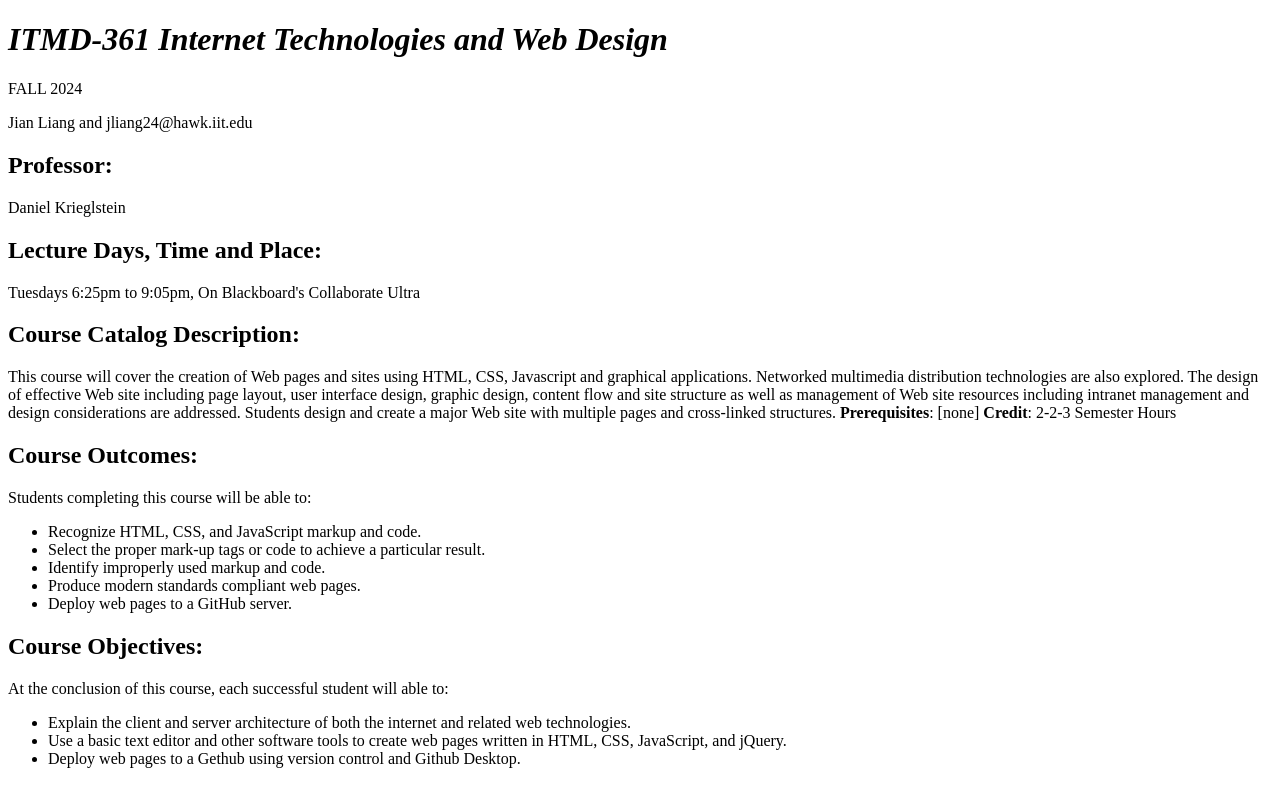
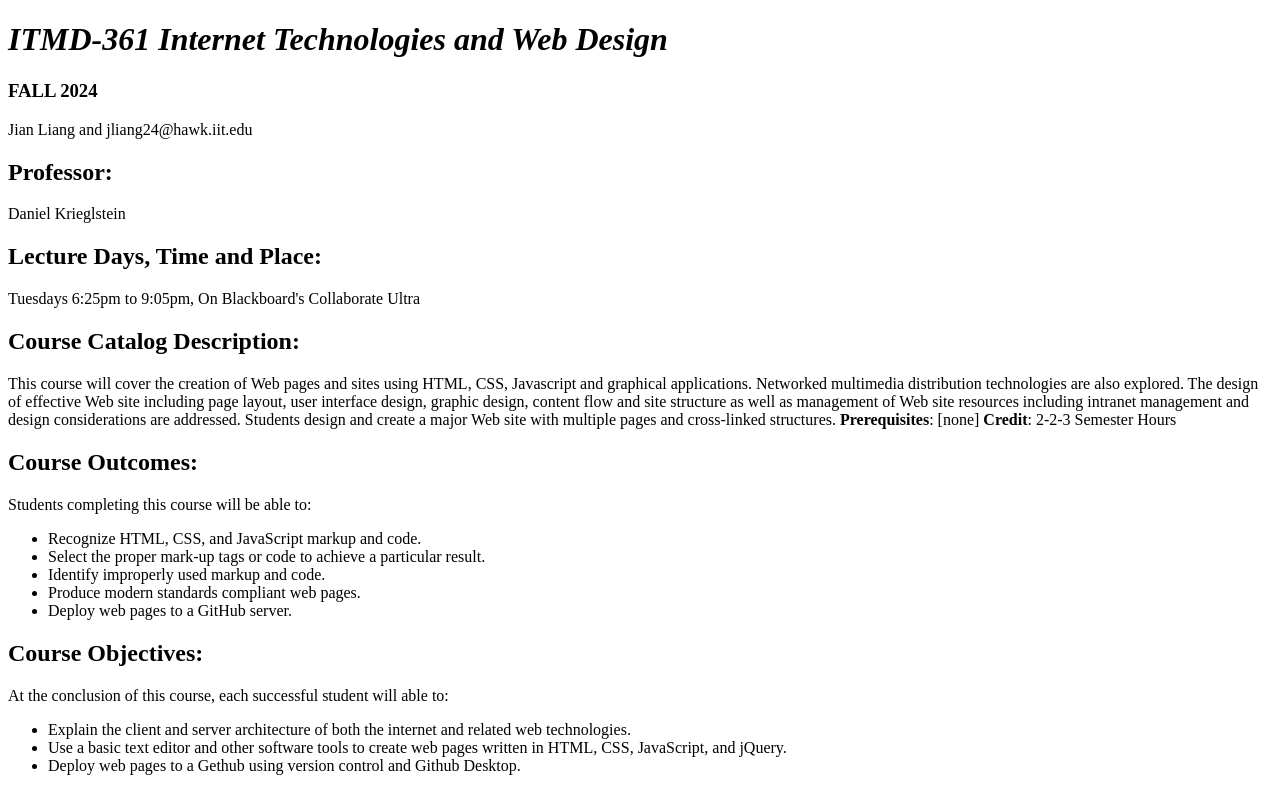
Before and after one commit to immmbusyla/webdev_lab2, a plain HTML site: page index.html in a window 1280 px wide. Drawn offline with Linux system fonts and the light colour scheme.

Commit message:
added updated index.html and two verification photos

```diff
--- a/index.html
+++ b/index.html
@@ -8,7 +8,7 @@
   <h1><em>ITMD-361 Internet Technologies and Web Design</em></h1>
 
   <div class="info">
-	  <h3></h3>FALL 2024</h3>
+	  <h3>FALL 2024</h3>
 	  <p>Jian Liang and jliang24@hawk.iit.edu</p>
 	  <h2>Professor:</h2>
 	  <p>Daniel Krieglstein</p>
```
Also changed, not shown: HTML verification.png (renamed from 557e0f452bbd5d3845e3064f2a1a992b.png), compare.png (added).
